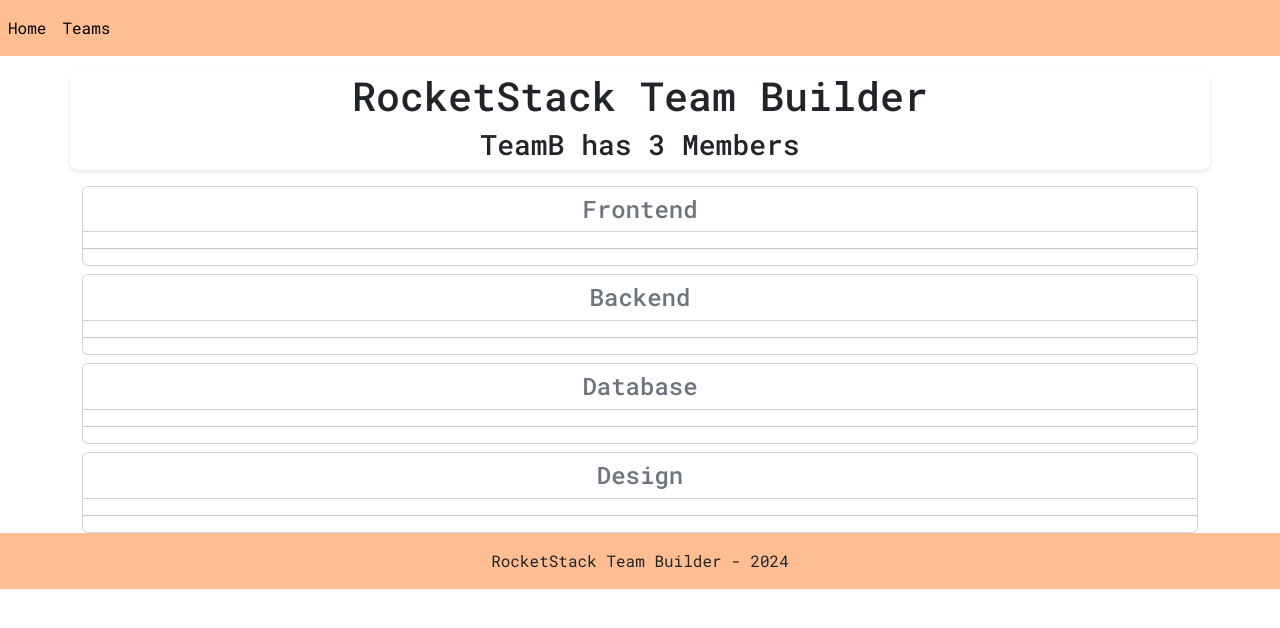
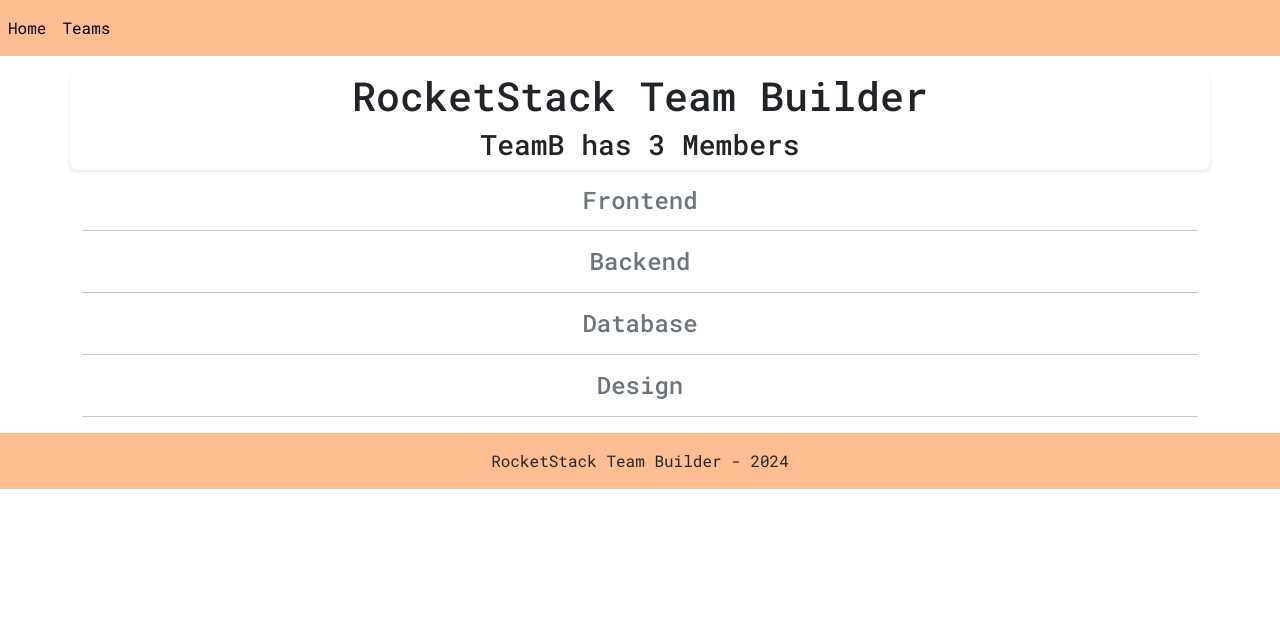
Before and after one commit to lou-pastorino/project-management-app, a React (Vite) app: page /GroupedTeamMembers in a window 1280 px wide. Shown: the top 628 px of the page. Built offline with nearby package versions, Linux system fonts and the light colour scheme.

Commit message:
Styling update
removed divider and card styling from teams page.

```diff
--- a/src/GroupedTeamMembers.jsx
+++ b/src/GroupedTeamMembers.jsx
@@ -45,7 +45,7 @@ export default function GroupedTeamMembers({ employees, selectedTeam, setTeam })
     <main className="container">
       {groupedEmployees.map((item) => {
         return (
-          <div key={item.team} className="card mt-2" style={{ cursor: "pointer" }}>
+          <div key={item.team} className=" mt-2" style={{ cursor: "pointer" }}>
             <h4 id={item.team} className="card-header text-secondary bg-white" onClick={handleTeamClick}>
               {item.team}
             </h4>
```
